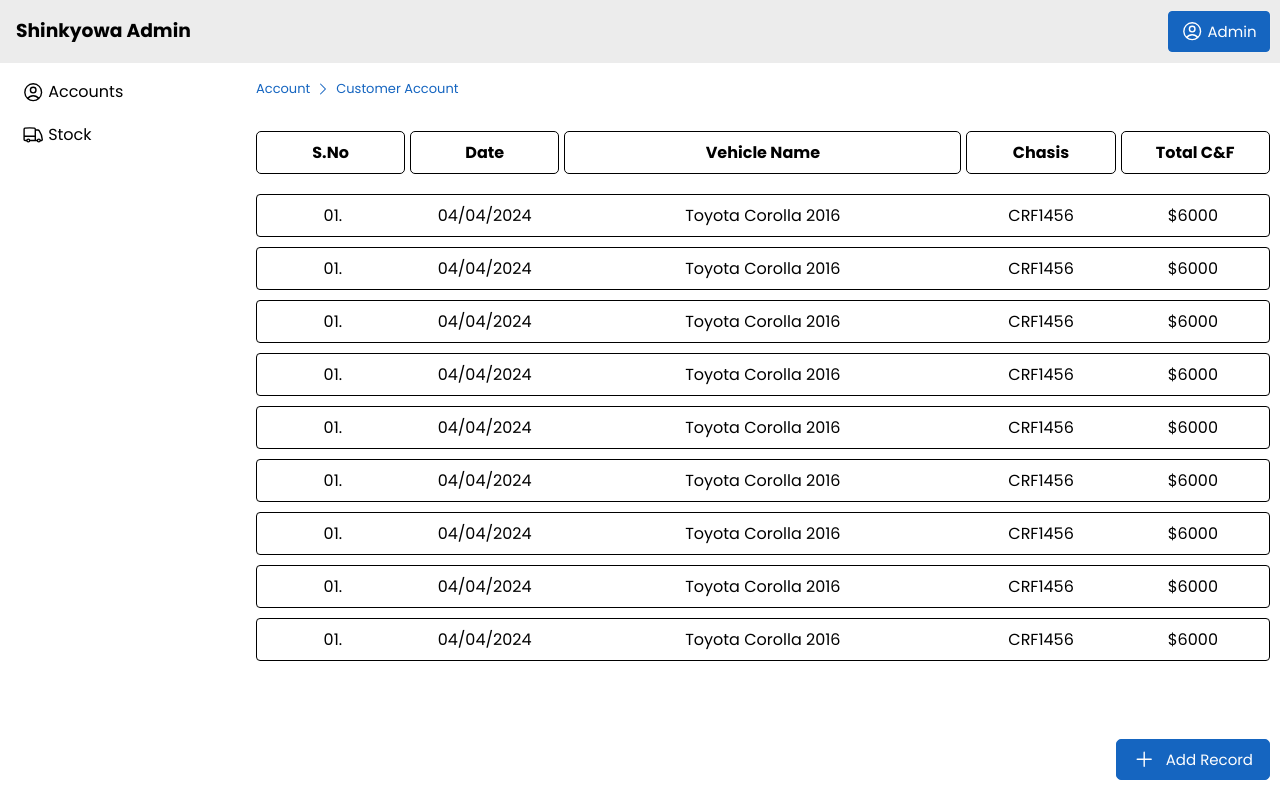
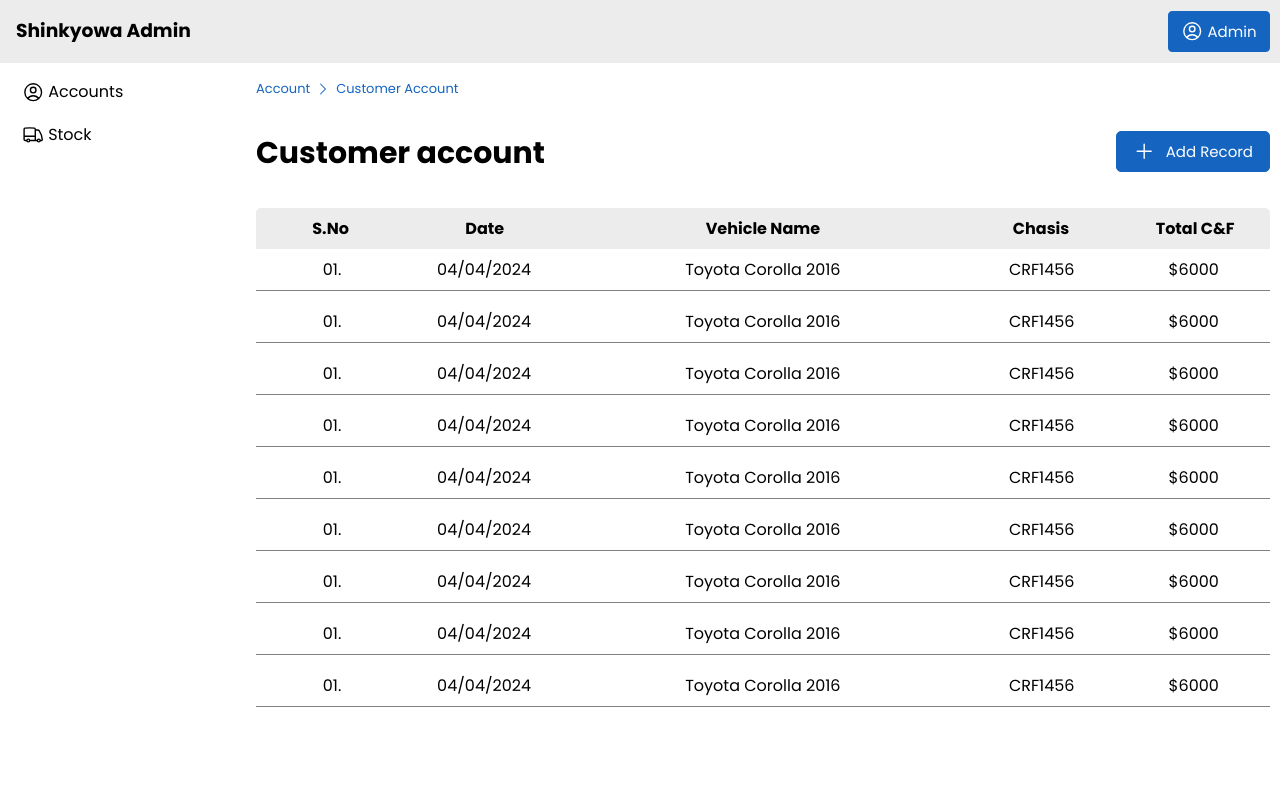
Before and after one commit to MKashanButt/shinkyowa-admin-panel, a React (Create React App) app: page /customer-account in a window 1280 px wide. Built offline with nearby package versions, Linux system fonts and the light colour scheme; the HTML template or start-up script is replaced by a standard one.

Commit message:
updated styling

```diff
--- a/src/Pages/Accounts/Sub-Pages/CustomerAccount/CustomerAccount.module.css
+++ b/src/Pages/Accounts/Sub-Pages/CustomerAccount/CustomerAccount.module.css
@@ -6,7 +6,6 @@
     width: 100%;
     display: flex;
     flex-direction: column;
-    gap: 20px;
 }
 
 .account thead {
@@ -17,13 +16,14 @@
 .account thead tr {
     width: 99%;
     display: inline-flex;
+    border-radius: 5px 5px 0 0;
+    background-color: rgba(236, 236, 236, 1);
     gap: 5px;
 }
 
 .account thead th {
     display: inline-block;
     width: 15%;
-    border: 1px solid black;
     border-radius: 5px;
     padding: 0.5rem;
 }
@@ -41,8 +41,7 @@
 
 .account tbody tr {
     width: 99%;
-    border: 1px solid black;
-    border-radius: 4px;
+    border-bottom: 1px solid grey;
     display: inline-flex;
     align-items: start;
 }
@@ -60,9 +59,3 @@
     display: inline-flex;
     width: 40%;
 }
-
-.customerAccount button {
-    position: fixed;
-    bottom: 20px;
-    right: 10px;
-}
--- a/src/Pages/Accounts/Sub-Pages/CustomerAccount/Index.jsx
+++ b/src/Pages/Accounts/Sub-Pages/CustomerAccount/Index.jsx
@@ -1,6 +1,7 @@
 import React from 'react'
 import Table from './components/Table';
 import Breadcrumbs from '../../../../components/Breadcrumbs/Index';
+import TableHeading from '../../../../components/TableHeading/Index';
 
 import styles from './CustomerAccount.module.css';
 
@@ -9,11 +10,8 @@ const CompanyAccount = () => {
         <>
             <section className={styles.customerAccount}>
                 <Breadcrumbs mainPage="Account" subPage="Customer Account" />
+                <TableHeading heading="Customer account" pageUrl="add-customer-data" />
                 <Table />
-                <button><svg xmlns="http://www.w3.org/2000/svg" fill="none" viewBox="0 0 24 24" strokeWidth={1.5} stroke="currentColor" className="icon">
-                    <path strokeLinecap="round" strokeLinejoin="round" d="M12 4.5v15m7.5-7.5h-15" />
-                </svg>
-                    Add Record</button>
             </section>
         </>
     )
--- a/src/Pages/Accounts/Sub-Pages/Payments/Index.jsx
+++ b/src/Pages/Accounts/Sub-Pages/Payments/Index.jsx
@@ -1,6 +1,7 @@
 import React from 'react'
 import Breadcrumbs from '../../../../components/Breadcrumbs/Index';
 import Table from './components/Table';
+import TableHeading from '../../../../components/TableHeading/Index';
 
 import styles from './Payments.module.css';
 
@@ -9,11 +10,8 @@ const Payments = () => {
         <>
             <section className={styles.payments}>
                 <Breadcrumbs mainPage="Account" subPage="Company Account" />
+                <TableHeading heading="Payments" pageUrl="add-payment-data" />
                 <Table />
-                <button><svg xmlns="http://www.w3.org/2000/svg" fill="none" viewBox="0 0 24 24" strokeWidth={1.5} stroke="currentColor" className="icon">
-                    <path strokeLinecap="round" strokeLinejoin="round" d="M12 4.5v15m7.5-7.5h-15" />
-                </svg>
-                    Add Record</button>
             </section>
         </>
     )
--- a/src/Pages/Accounts/Sub-Pages/Payments/Payments.module.css
+++ b/src/Pages/Accounts/Sub-Pages/Payments/Payments.module.css
@@ -16,6 +16,8 @@
 
 .account thead tr {
     width: 99%;
+    background-color: rgba(236, 236, 236, 1);
+    border-radius: 5px 5px 0 0;
     display: inline-flex;
     gap: 5px;
 }
@@ -23,8 +25,6 @@
 .account thead th {
     display: inline-block;
     width: 15%;
-    border: 1px solid black;
-    border-radius: 5px;
     padding: 0.5rem;
 }
 
@@ -40,8 +40,7 @@
 
 .account tbody tr {
     width: 99%;
-    border: 1px solid black;
-    border-radius: 4px;
+    border-bottom: 1px solid grey;
     display: inline-flex;
     align-items: start;
 }
@@ -64,9 +63,3 @@
     display: inline-flex;
     width: 35%;
 }
-
-.payments button {
-    position: fixed;
-    bottom: 20px;
-    right: 10px;
-}
```
